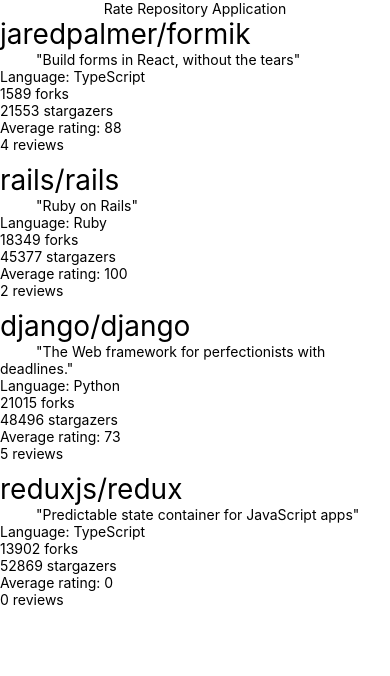
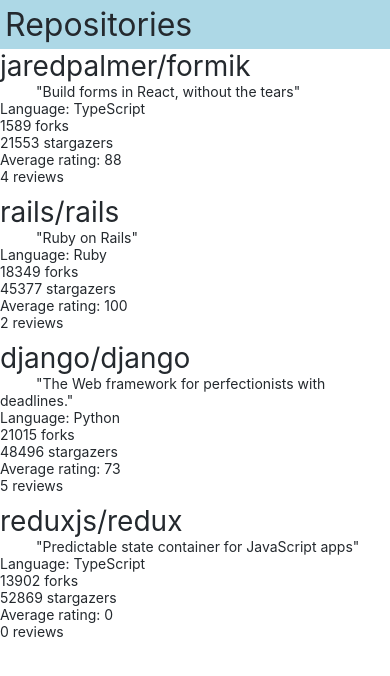
Before and after one commit to HeljaeRaeisaenen/rate-repository-app, a React Native app: screen / in a window 390 px wide. Shown: the top 676 px of the page. Built offline with nearby package versions, Linux system fonts and the light colour scheme.

Commit message:
work on theming and app bar (10.4)

```diff
--- /dev/null
+++ b/src/components/AppBar.jsx
@@ -0,0 +1,24 @@
+import { View, StyleSheet } from 'react-native';
+import Constants from 'expo-constants';
+import Text from './Text';
+import theme from './theme';
+
+const styles = StyleSheet.create({
+  container: {
+    paddingTop: Constants.statusBarHeight,
+    display: "flex",
+    flexDirection: "row",
+    justifyContent: "flex-start",
+    backgroundColor: theme.colors.bg,
+  },
+  appBar: {
+    fontSize: theme.fontSizes.title,
+    margin: theme.margin,
+  }
+});
+
+const AppBar = () => {
+  return <View style={styles.container}><Text style={styles.appBar}>Repositories</Text></View>;
+};
+
+export default AppBar;
--- a/src/components/Main.jsx
+++ b/src/components/Main.jsx
@@ -1,10 +1,9 @@
-import Constants from 'expo-constants';
 import { Text, StyleSheet, View } from 'react-native';
 import RepositoryList from './RepositoryList';
+import AppBar from './AppBar';
 
 const styles = StyleSheet.create({
   container: {
-    marginTop: Constants.statusBarHeight,
     flexGrow: 1,
     flexShrink: 1,
     flex: 1,
@@ -16,8 +15,8 @@
 
 const Main = () => {
   return (
-    <View style={styles.container}>
-      <Text>Rate Repository Application</Text>
+    <View>
+      <AppBar/>
       <RepositoryList/>
     </View>
   );
--- a/src/components/RepositoryItem.jsx
+++ b/src/components/RepositoryItem.jsx
@@ -1,4 +1,5 @@
-import { Text, StyleSheet } from "react-native";
+import { StyleSheet } from "react-native";
+import Text from "./Text";
 
 const styles = StyleSheet.create({
     title: {
--- /dev/null
+++ b/src/components/Text.jsx
@@ -0,0 +1,39 @@
+import { Text as NativeText, StyleSheet } from 'react-native';
+
+import theme from './theme';
+
+const styles = StyleSheet.create({
+  text: {
+    color: theme.colors.textPrimary,
+    fontSize: theme.fontSizes.body,
+    fontFamily: theme.fonts.main,
+    fontWeight: theme.fontWeights.normal,
+  },
+  colorTextSecondary: {
+    color: theme.colors.textSecondary,
+  },
+  colorPrimary: {
+    color: theme.colors.primary,
+  },
+  fontSizeSubheading: {
+    fontSize: theme.fontSizes.subheading,
+  },
+  fontWeightBold: {
+    fontWeight: theme.fontWeights.bold,
+  },
+});
+
+const Text = ({ color, fontSize, fontWeight, style, ...props }) => {
+  const textStyle = [
+    styles.text,
+    color === 'textSecondary' && styles.colorTextSecondary,
+    color === 'primary' && styles.colorPrimary,
+    fontSize === 'subheading' && styles.fontSizeSubheading,
+    fontWeight === 'bold' && styles.fontWeightBold,
+    style,
+  ];
+
+  return <NativeText style={textStyle} {...props} />;
+};
+
+export default Text;
--- /dev/null
+++ b/src/components/theme.js
@@ -0,0 +1,23 @@
+const theme = {
+  colors: {
+    textPrimary: "#24292e",
+    textSecondary: "#586069",
+    primary: "#0366d6",
+    bg: "lightblue",
+  },
+  fontSizes: {
+    title: 32,
+    body: 14,
+    subheading: 16,
+  },
+  fonts: {
+    main: "System",
+  },
+  fontWeights: {
+    normal: "400",
+    bold: "700",
+  },
+  margin: 5,
+};
+
+export default theme;
```
